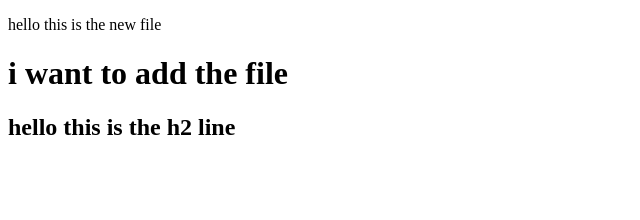
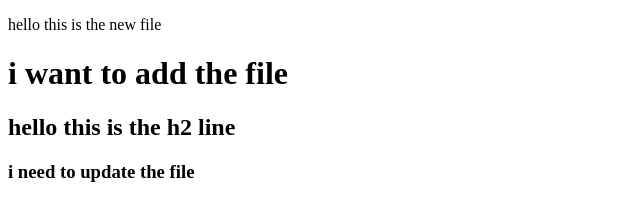
Before and after one commit to cyber-teamguru/Anilji, a plain HTML site: page index.html in a window 1280 px wide. Shown: the whole page, without its empty margins (0-640 px from the left). Drawn offline with Linux system fonts and the light colour scheme.

Commit message:
i just added the h3 heading

```diff
--- a/index.html
+++ b/index.html
@@ -9,5 +9,6 @@
     <p>hello this is the new file </p>
     <h1>i want to add the file</h1>
     <h2>hello this is the h2 line </h2>
+    <h3>i need to update the file </h3>
 </body>
 </html>
```
